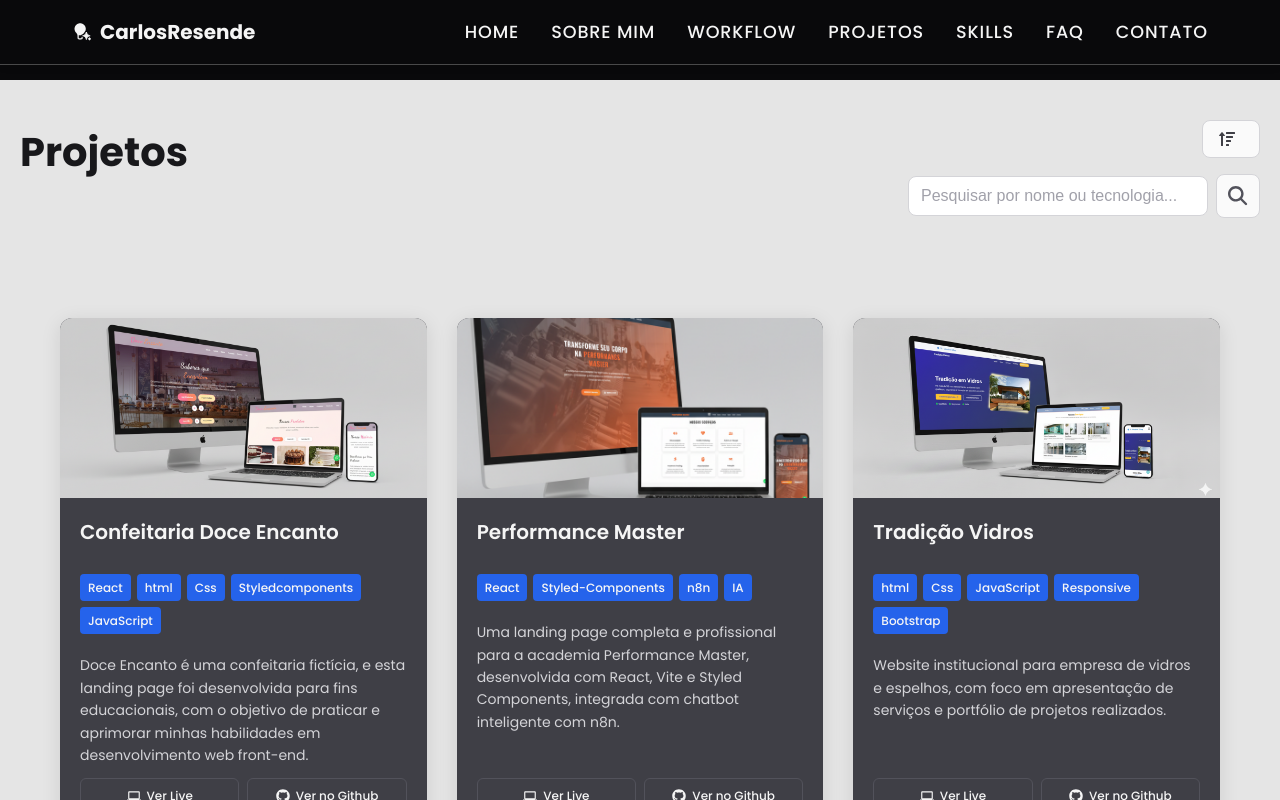
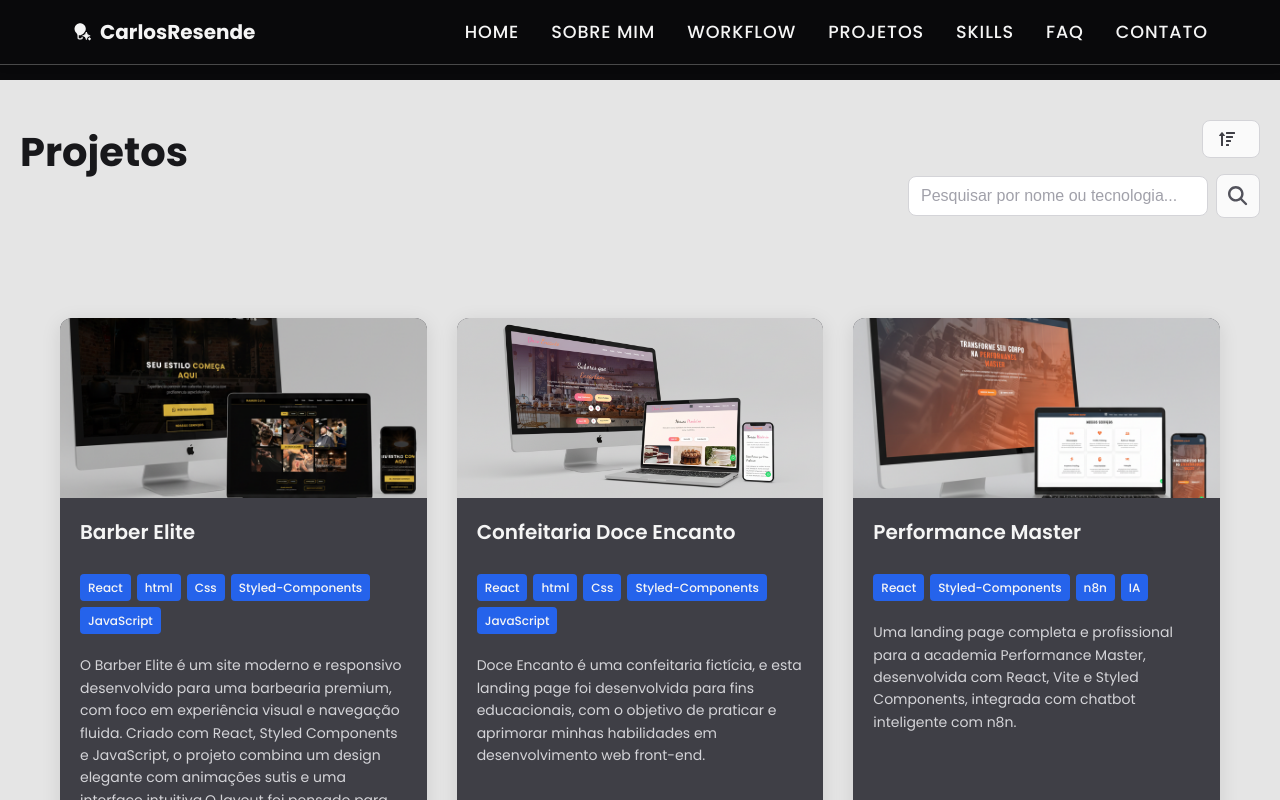
Before and after one commit to carlosresendeP/portifolio-CarlosResende, a React (Vite) app: page /projects in a window 1280 px wide. Shown: the top 800 px of the page. Built offline with nearby package versions, Linux system fonts and the light colour scheme.

Commit message:
adição de um projeto

```diff
--- a/src/data/projectsData.js
+++ b/src/data/projectsData.js
@@ -29,6 +29,7 @@ import projeto29 from '../assets/projects-images/mockup-drmarina.png';
 import projeto30 from '../assets/projects-images/mockup-tradicaoVidros.png';
 import projeto31 from '../assets/projects-images/mockup-Perf-Master.png';
 import projeto32 from '../assets/projects-images/mockup-doce-encanto.png';
+import projeto33 from '../assets/projects-images/mokup-BarberElite.png';
 
 
 
@@ -387,7 +388,7 @@ export const projectsData = [
     {
         id: 32,
         title: "Confeitaria Doce Encanto",
-        tags: ["React", "html", "Css", "Styledcomponents", "JavaScript"],
+        tags: ["React", "html", "Css", "Styled-Components", "JavaScript"],
         description: "Doce Encanto é uma confeitaria fictícia, e esta landing page foi desenvolvida para fins educacionais, com o objetivo de praticar e aprimorar minhas habilidades em desenvolvimento web front-end.",
         imageUrl: projeto32,
         deploy: "https://doce-encanto-doceria.vercel.app/",
@@ -395,6 +396,18 @@ export const projectsData = [
         category: "frontend",
         technologies: ["React", "Styled Components", "JavaScript"],
         featured: false
+    },
+    {
+        id: 33,
+        title: "Barber Elite",
+        tags: ["React", "html", "Css", "Styled-Components", "JavaScript"],
+        description: "O Barber Elite é um site moderno e responsivo desenvolvido para uma barbearia premium, com foco em experiência visual e navegação fluida. Criado com React, Styled Components e JavaScript, o projeto combina um design elegante com animações sutis e uma interface intuitiva.O layout foi pensado para transmitir sofisticação e profissionalismo, destacando serviços, horários e a identidade da marca.",
+        imageUrl: projeto33,
+        deploy: "https://barber-plus-pied.vercel.app",
+        githubUrl: "https://github.com/carlosresendeP/Barber-elite",
+        category: "frontend",
+        technologies: ["React", "Styled Components", "JavaScript"],
+        featured: true
     },
 
 
```
Also changed, not shown: src/assets/projects-images/mokup-BarberElite.png (added).
